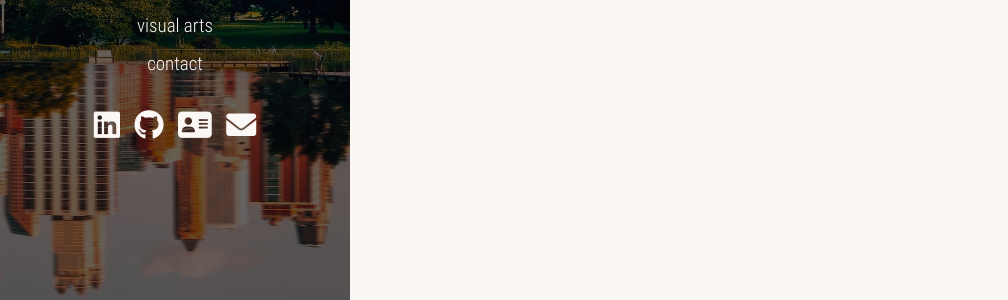
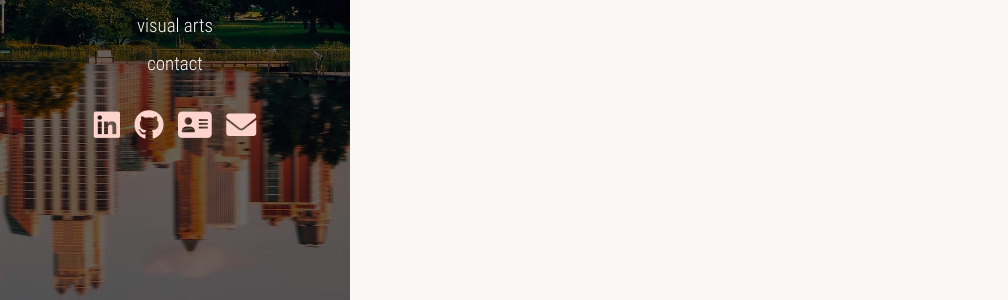
Before and after one commit to allyth/allyth.me, a Jekyll site: the page built from contact.html, in a window 1280 px wide. Shown: the part 585-885 px from the top of the page, without its empty margins (0-1008 px from the left). Built offline with Jekyll 4.4.1, drawn with Linux system fonts in a browser that asks for light colours.

Commit message:
Add threed effect to contact button & stylize side menu icons

```diff
--- a/_sass/main.scss
+++ b/_sass/main.scss
@@ -1,5 +1,6 @@
 $backgroundColor: #FBF7F4;
 $bodyColor: #000000;
+$menuIconColor: #fdd4ce;
 $bodyFont: -apple-system,BlinkMacSystemFont,"Segoe UI",Helvetica,Arial,sans-serif,"Apple Color Emoji","Segoe UI Emoji","Segoe UI Symbol";
 @font-face { font-family: Barcelony; src: url('/assets/fonts/barcelony/Barcelony.ttf'); }
 @font-face { font-family: 'Roboto Light'; src: url('/assets/fonts/roboto/RobotoCondensed-Light.ttf'); }
@@ -69,21 +70,30 @@ h2.video::before {
 .side-menu .icons a>i.fa-linkedin {
   animation: float 2s ease-in-out 2;
   animation-delay: 1s;
+  color: $menuIconColor;
 }
 
 .side-menu .icons a>i.fa-github {
   animation: float 2s ease-in-out 2;
   animation-delay: 1.5s;
+  color: $menuIconColor;
 }
 
 .side-menu .icons a>i.fa-address-card {
   animation: float 2s ease-in-out 2;
   animation-delay: 2s;
+  color: $menuIconColor;
 }
 
 .side-menu .icons a>i.fa-envelope {
   animation: float 2s ease-in-out 2;
   animation-delay: 2.5s;
+  color: $menuIconColor;
+}
+
+.side-menu .icons a>i:hover
+{
+    color:#ffffff;
 }
 
 .bs-tooltip-auto[x-placement^=top] .arrow::before,
@@ -291,3 +301,20 @@ span.ap-highlight-pink {
   width: 100%;
   height: 100%;
 }
+
+.rotate:hover
+{
+        -webkit-transform: rotateZ(-30deg);
+        -ms-transform: rotateZ(-30deg);
+        transform: rotateZ(-30deg);
+}
+
+.threed:hover
+{
+        box-shadow:
+                1px 1px #FCC4BC,
+                2px 2px #FCC4BC,
+                3px 3px #FCC4BC;
+        -webkit-transform: translateX(-3px);
+        transform: translateX(-3px);
+}
--- a/contact.html
+++ b/contact.html
@@ -21,7 +21,7 @@ title: "Contact"
                     <label for="input2" class="form-label"><i class="fas fa-edit"></i> Message</label>
                     <textarea class="form-control" name="message" id="input2" rows="3"></textarea>
                 </div>
-                <button class="btn btn-secondary" type="submit">Send</button>
+                <button class="btn btn-secondary threed" type="submit">Send</button>
             </form>
         </div>
     </div>
```
